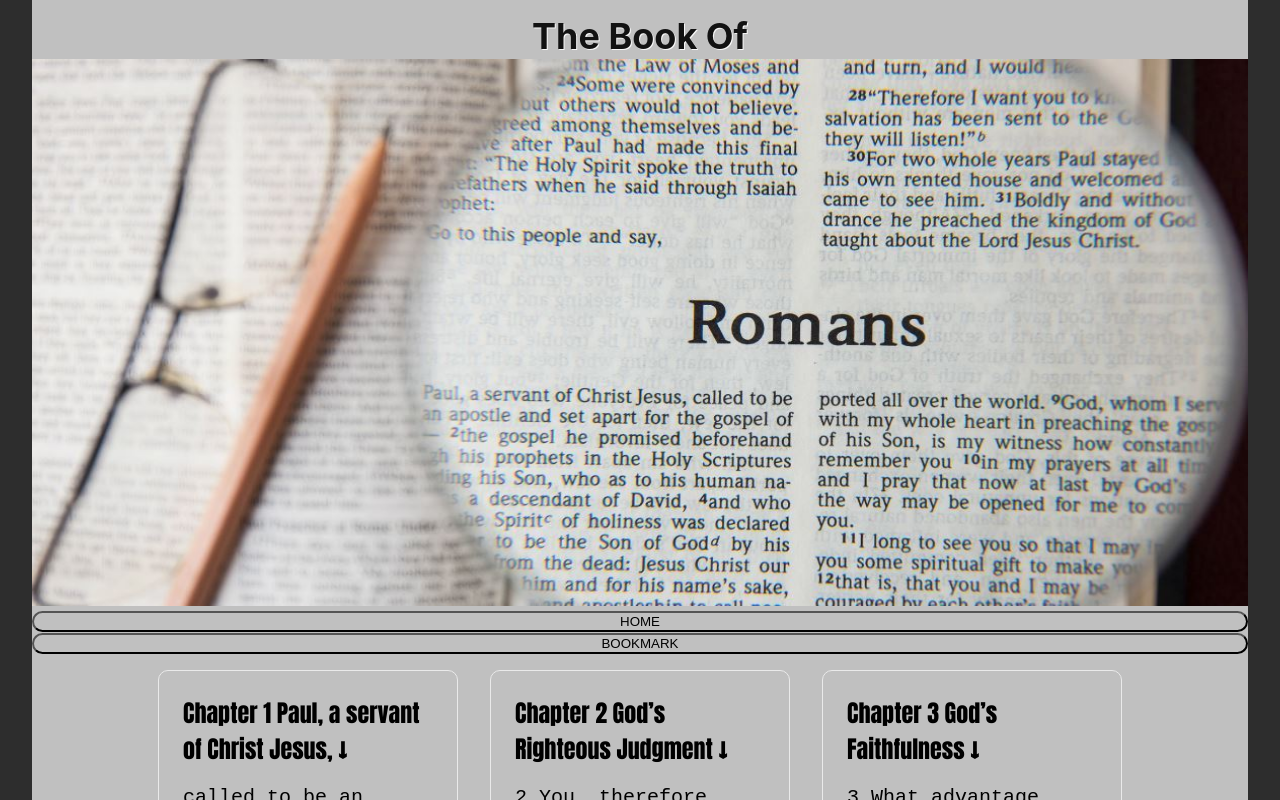
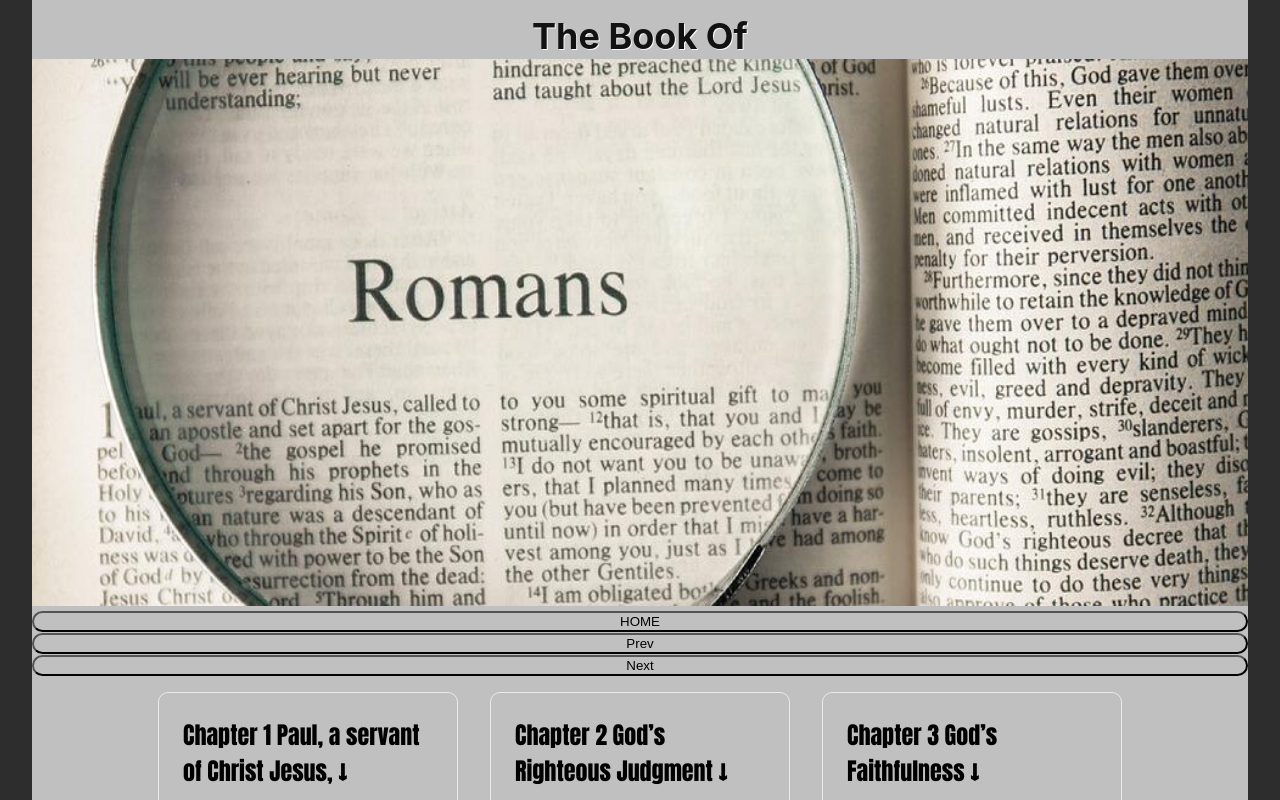
Before and after one commit to jnutt367/romans, a Next.js app: page / in a window 1280 px wide. Shown: the top 800 px of the page. Built offline with nearby package versions, Linux system fonts and the light colour scheme.

Commit message:
Update index.js
https://first-corinthians.vercel.app/

```diff
--- a/pages/index.js
+++ b/pages/index.js
@@ -17,7 +17,7 @@ export default function Home() {
         </h1>
          <div className={styles.hero}>
        <Image
-                                src="/romans.jpg"
+                                src="/romans-1600-x-650-1.jpg"
                                 alt="Romans"
                                 height={900}
                                 width={2000}
@@ -27,9 +27,10 @@ export default function Home() {
        <a href="https://the-holy-bible.vercel.app/">
             <button className={styles.button}>HOME</button>
        </a>
-         <a href="https://the-holy-bible.vercel.app/">
-            <button className={styles.button}>BOOKMARK</button>
-       </a>
+
+            <button href="https://acts-zeta.vercel.app/" className={styles.button}>Prev</button>
+            <button href="https://first-corinthians.vercel.app/" className={styles.button}>Next</button>
+
 
         <div className={styles.grid}>
          <div className={styles.card}>
```
